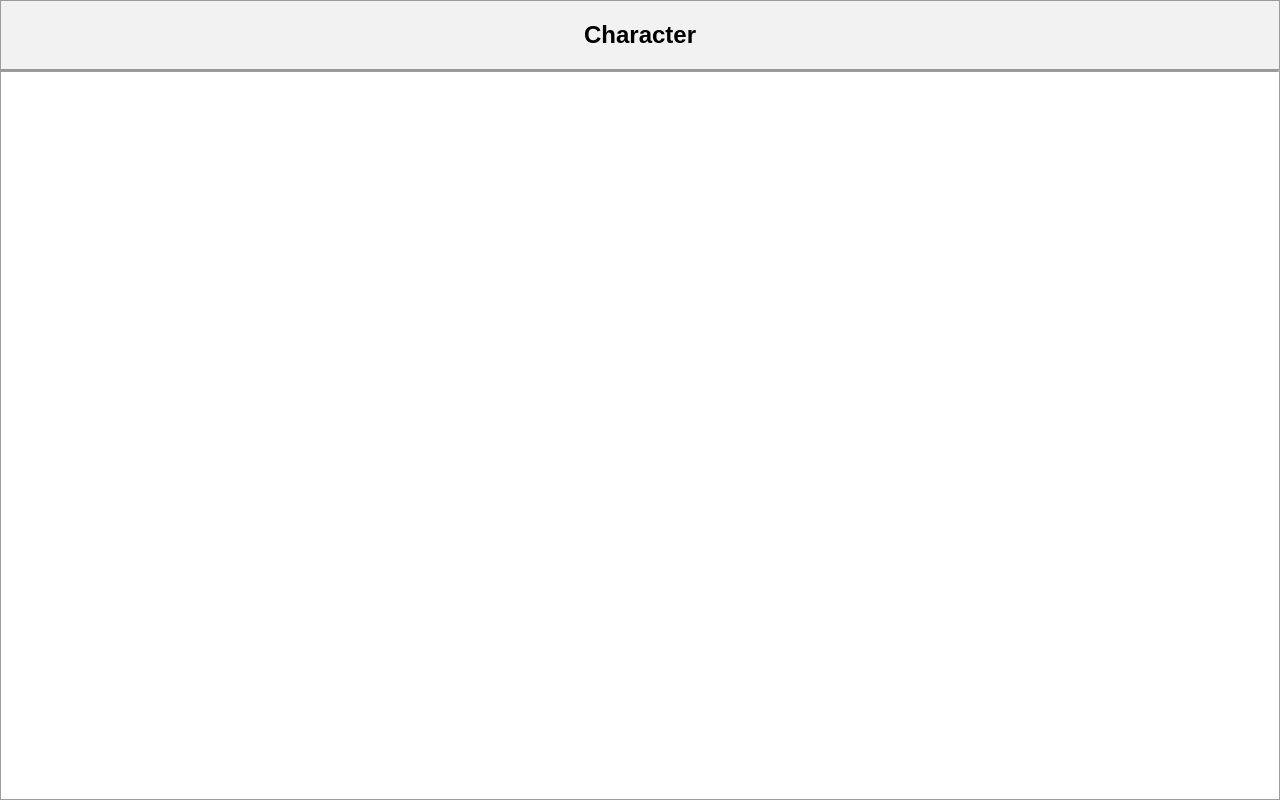
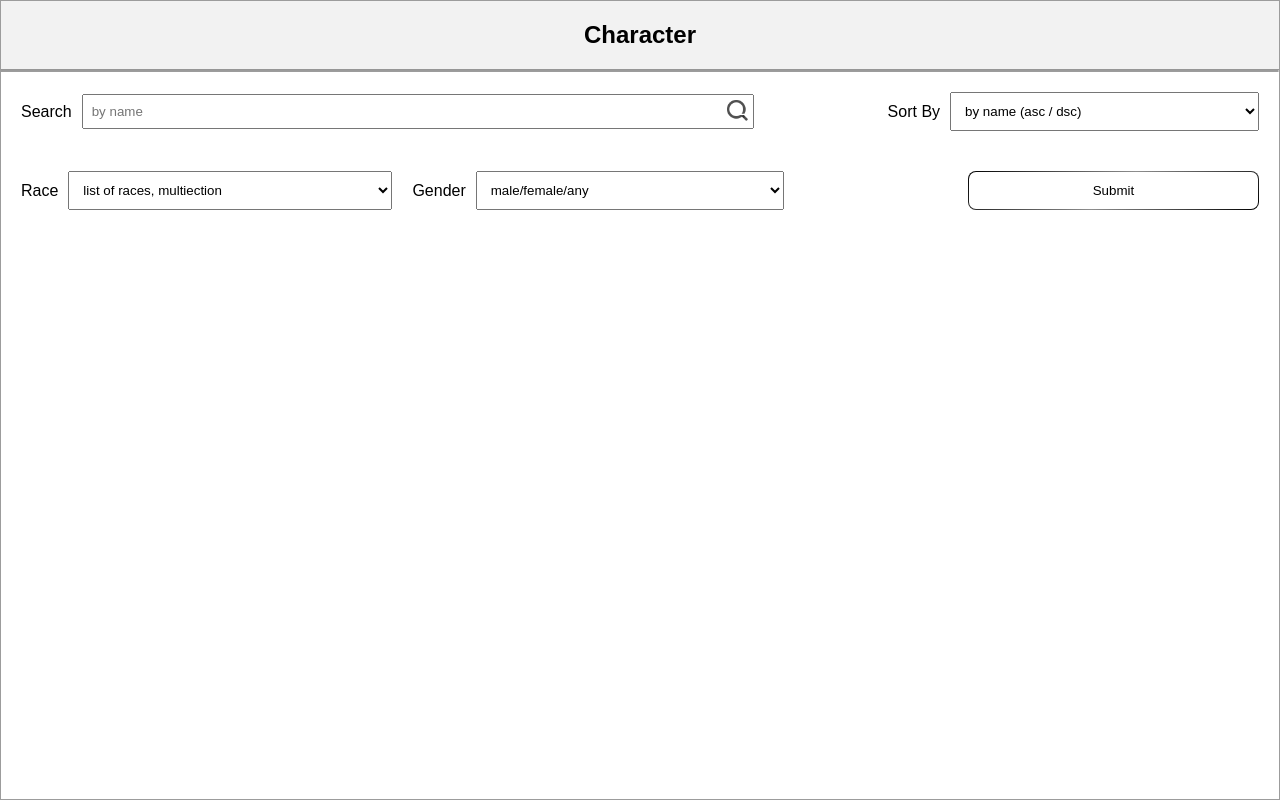
Before and after one commit to dheeraj-rs/Character-listing, a React (Vite) app: page / in a window 1280 px wide. Built offline with nearby package versions, Linux system fonts and the light colour scheme.

Commit message:
Add Controller component and styles

```diff
--- /dev/null
+++ b/src/components/Controller.jsx
@@ -0,0 +1,53 @@
+import search from "../assets/search.png";
+
+function Controller() {
+  return (
+    <>
+      <div className="main-container">
+        <form className="search-container">
+          <p className="label">Search</p>
+          <input type="text" placeholder="by name" />
+          <button type="submit">
+            <img src={search} alt="search" className="search-img" />
+          </button>
+        </form>
+        <span></span>
+        <div className="sort-container">
+          <p className="label">Sort By</p>
+          <select className="sort-option">
+            <option>by name (asc / dsc)</option>
+            <option value="asc">asc</option>
+            <option value="dsc">dsc</option>
+          </select>
+        </div>
+      </div>
+
+      <div className="main-container">
+        <div className="race-container">
+          <p>Race</p>
+          <select className="race-option">
+            <option>list of races, multiection</option>
+            <option value="Human">Human</option>
+            <option value="Elf">Elf</option>
+            <option value="Dwarf">Dwarf</option>
+            <option value="Hobbit">Hobbit</option>
+            <option value="Men">Men</option>
+          </select>
+        </div>
+        <div className="gender-container">
+          <p className="label">Gender</p>
+          <select className="gender-option">
+            <option>male/female/any</option>
+            <option value="Male">Male</option>
+            <option value="Female">Female</option>
+            <option value="Any">Any</option>
+          </select>
+        </div>
+        <span></span>
+        <button className="submit-btn">Submit</button>
+      </div>
+    </>
+  );
+}
+
+export default Controller;
--- a/src/index.css
+++ b/src/index.css
@@ -25,6 +25,11 @@ hr {
   border-bottom: 1px solid #50505090;
 }
 
+select {
+  padding: 10px;
+  cursor: pointer;
+}
+
 @media (max-width: 768px) {
   section {
     border: 1px solid #50505090;
--- a/src/pages/character-list-page/index.jsx
+++ b/src/pages/character-list-page/index.jsx
@@ -1,3 +1,4 @@
+import Controller from "../../components/Controller";
 import Header from "../../components/Header";
 import "../../styles/CharacterListingPage.css";
 function CharacterListingPage() {
@@ -6,6 +7,7 @@ function CharacterListingPage() {
       <main>
        <Header/>
         <hr />
+        <Controller/>
       </main>
     </section>
   );
--- a/src/styles/CharacterListingPage.css
+++ b/src/styles/CharacterListingPage.css
@@ -0,0 +1,101 @@
+.main-container {
+  padding: 20px;
+  display: flex;
+  gap: 20px;
+}
+.search-container {
+  min-width: 60%;
+  display: flex;
+  align-items: center;
+  gap: 10px;
+  position: relative;
+}
+.label {
+  text-wrap: nowrap;
+}
+.search-img {
+  position: absolute;
+  right: 14px;
+  top: 6px;
+  width: 25px;
+  height: 25px;
+}
+
+.sort-container {
+  min-width: 30%;
+  display: flex;
+  align-items: center;
+  gap: 10px;
+}
+
+.search-container input {
+  width: 100%;
+  padding: 8px;
+}
+.search-container button{
+  padding: 0;
+  border: none;
+}
+
+.sort-option {
+  width: 100%;
+}
+
+.main-container span {
+  flex: 1;
+}
+
+.race-container {
+  min-width: 30%;
+  display: flex;
+  align-items: center;
+  gap: 10px;
+}
+.race-option {
+  width: 100%;
+}
+.gender-container {
+  min-width: 30%;
+  display: flex;
+  align-items: center;
+  gap: 10px;
+}
+
+.gender-option {
+  width: 100%;
+}
+
+.submit-btn {
+  padding: 10px 10%;
+  cursor: pointer;
+  min-width: 20%;
+  display: flex;
+  justify-content: center;
+  align-items: center;
+  background: linear-gradient(#fff, #fff) padding-box,
+    linear-gradient(140deg, #000, #505050a5, #000) border-box;
+  border: 1.5px solid transparent;
+  border-radius: 0.5rem;
+}
+.submit-btn:active{
+    background: linear-gradient(140deg, #000, #505050a5, #000);
+}
+
+@media (max-width: 768px) {
+  .main-container {
+    flex-direction: column;
+    gap: 10px;
+  }
+  .search-container {
+    width: 100%;
+  }
+  .sort-container {
+    width: 100%;
+  }
+  .race-container {
+    width: 100%;
+  }
+  .gender-container {
+    width: 100%;
+  }
+}
```
Also changed, not shown: src/assets/search.png (added).
